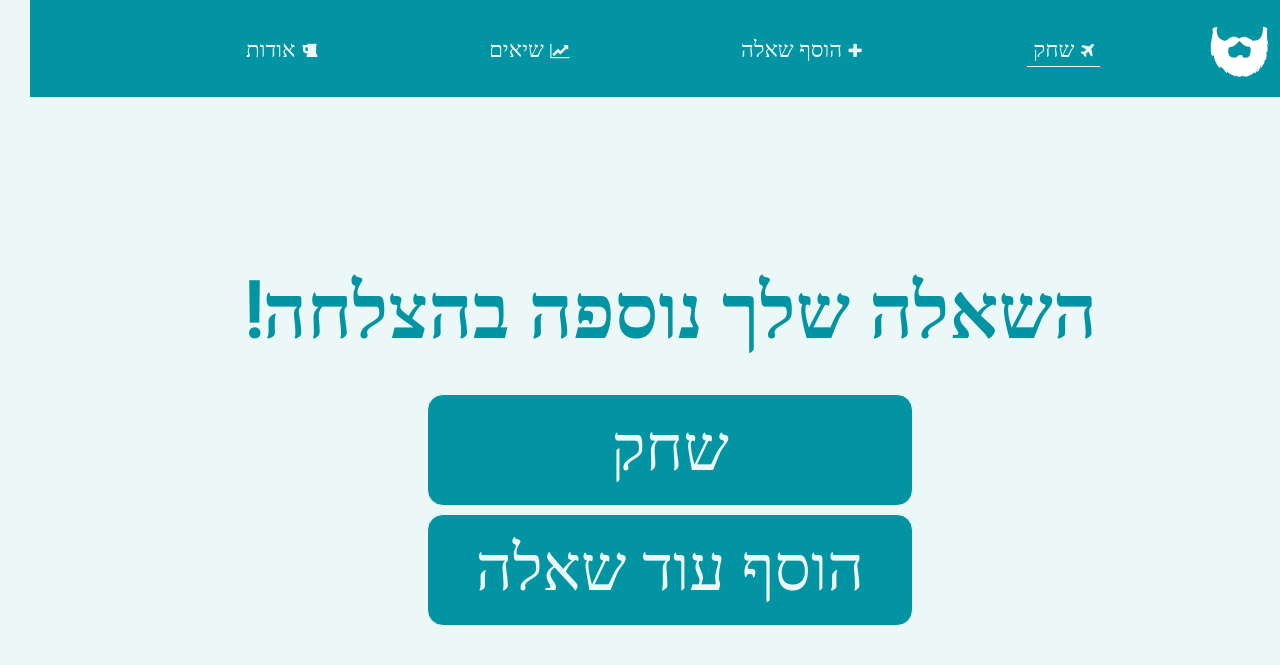
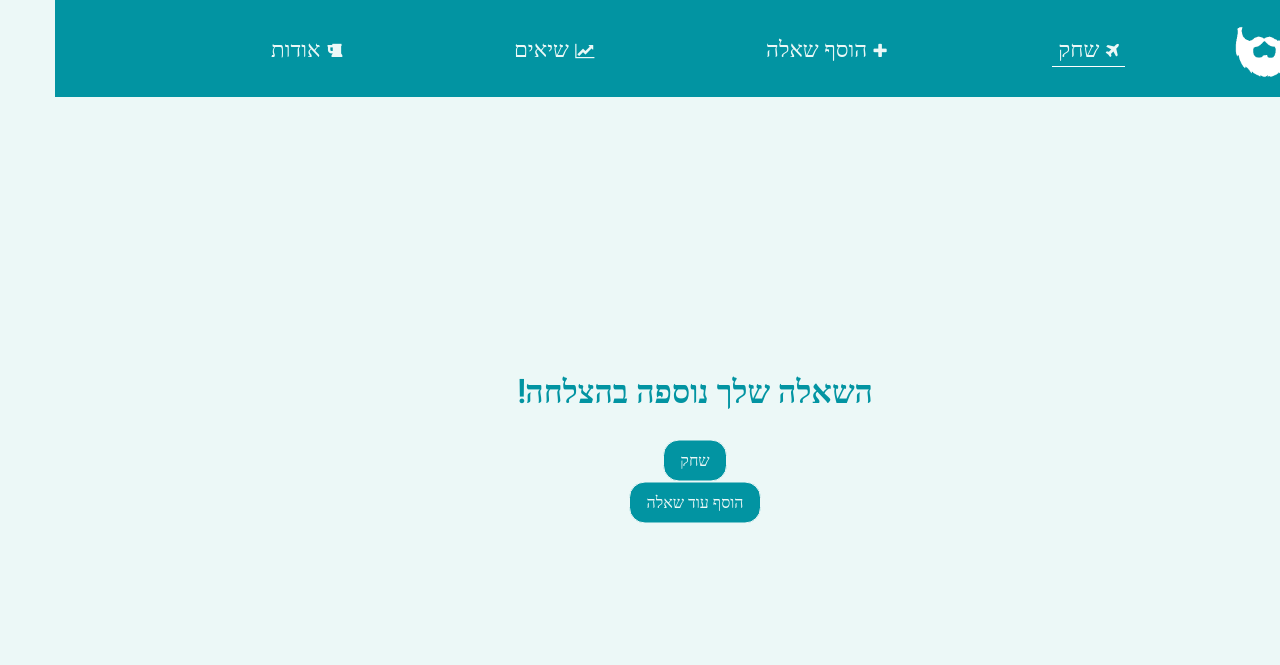
Before and after one commit to nitayke/hahamim, a Jekyll site: the page built from question-added.html, in a window 1280 px wide. Shown: the top 665 px of the page. Built offline with Jekyll 4.4.1, drawn with Linux system fonts in a browser that asks for light colours.

Commit message:
קצת תיקונים בעיצוב

```diff
--- a/_layouts/default.html
+++ b/_layouts/default.html
@@ -22,7 +22,11 @@
   <body>
     <nav class="nav">
         <div class="logo-container">
-                <img src="images/white.png" style="background-color:transparent;" class="nav-logo-image" alt="">
+          <a href="index.html">
+            <img src="images/white.png"
+             style="background-color:transparent;"
+             class="nav-logo-image" alt="">
+          </a>
         </div>
         <header>
         <h1> {{site.title}}</h1>
--- a/js/utils/navbar.js
+++ b/js/utils/navbar.js
@@ -22,18 +22,6 @@
 
 menuLinks.addEventListener("click", hideMobileMenu);
 
-//POPUP
-function openPopUp() {
-  document.querySelector(".dark-screen").hidden = false;
-  document.querySelector(".pop-up-img").hidden = false;
-  document.querySelector(".pop-up-text").hidden = false;
-}
-function closePopUp() {
-  document.querySelector(".pop-up-img").hidden = true;
-  document.querySelector(".pop-up-text").hidden = true;
-  document.querySelector(".dark-screen").hidden = true;
-}
-
 const navLinks = document.querySelectorAll(".nav-links");
 
 window.onload = function checkActivepage() {
@@ -42,7 +30,6 @@
   } else if (window.location.href.includes("add-question")) {
     changeActivePage(1);
   } else if (window.location.href.includes("records")) {
-    console.log(1)
     changeActivePage(2);
   } else {
     changeActivePage(0);
--- a/style.css
+++ b/style.css
@@ -302,43 +302,6 @@
   font-size: 0.8rem;
 }
 
-/* POPUP */
-.pop-up {
-  width: fit-content;
-  height: fit-content;
-  position: fixed;
-  top: 50%;
-  left: 50%;
-  transform: translate(-50%, -50%);
-  display: flex;
-  flex-direction: column;
-  align-items: center;
-  justify-content: center;
-  z-index: 999;
-  pointer-events: none;
-  border-radius: 1rem;
-  background-color: #ecf8f7;
-  transition: 500ms ease;
-  pointer-events: all;
-}
-
-.pop-up-text {
-  text-align: center;
-}
-
-.pop-up img {
-  border-top: 2px solid #333;
-  border-radius: 0 0 1rem 1rem;
-  z-index: 999;
-  width: 50vw;
-  pointer-events: none;
-}
-
-@media screen and (max-width: 720px) {
-  .pop-up img {
-    width: 80vw;
-  }
-}
 
 .add-question-form {
   display: flex;
@@ -540,25 +503,14 @@
   align-items: center;
 }
 
-.question-added-container h2 {
-  color: #0294a2;
-  font-weight: 900;
-  font-size: 6vw;
-}
-
 .question-added-container a {
   text-decoration: none;
   color: #ecf8f7;
-  font-weight: 500;
-  width: 38vw;
-  font-size: 5vw;
   text-align: center;
-  margin-bottom: 8px;
   background-color: #0294a2;
   border-radius: 1rem;
   padding: 0.5rem 1rem;
   border: 1px solid #ecf8f7;
-  transition: all 500ms ease;
 }
 
 .question-added-container a:hover {
```
Also changed, not shown: admin.html (added).
